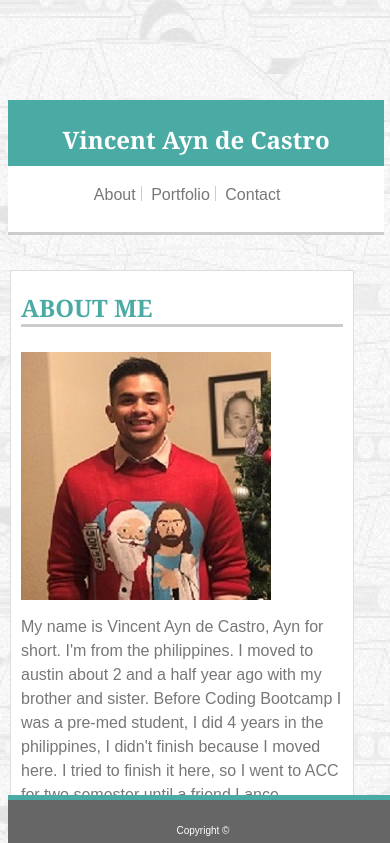
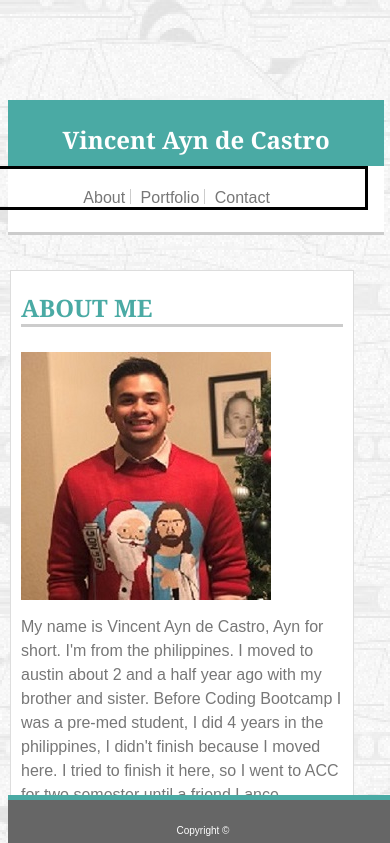
Before and after one commit to ayndecastro/responsive-portfolio, a plain HTML site: page index.html in a window 390 px wide. Shown: the top 843 px of the page. Drawn offline with Linux system fonts and the light colour scheme.

Commit message:
final edit

```diff
--- a/assets/css/style.css
+++ b/assets/css/style.css
@@ -231,6 +231,12 @@ body {
  .name {
      width: 100%;
  }
+ .subrow {
+     position: absolute;
+     border: solid;
+     left: -6%;
+     width: 100%;
+ }
  .row {
      background: #fff;
      border-bottom: solid #cccccc;
```
